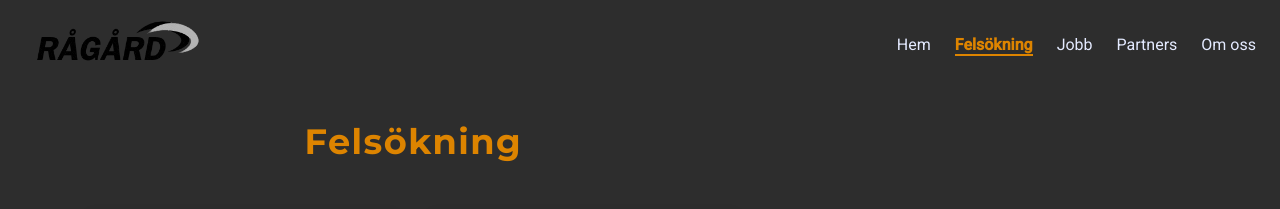
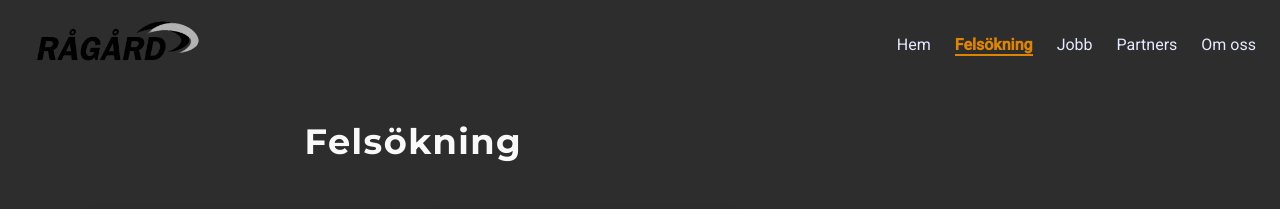
Before and after one commit to Jakob9916/ragard, a React (Vite) app in the folder ragard/: page /troubleshooting in a window 1280 px wide. Shown: the top 209 px of the page. Built offline with nearby package versions, Linux system fonts and the light colour scheme.

Commit message:
Update Troubleshooting images and adjust header color in styles

```diff
--- a/ragard/src/pages/Troubleshooting.tsx
+++ b/ragard/src/pages/Troubleshooting.tsx
@@ -2,7 +2,7 @@ import { Link } from 'react-router-dom';
 import '../styles/Troubleshooting.scss';
 import img3 from '../assets/d2.png';
 import img4 from '../assets/d1.png';
-import img5 from '../assets/d3.png';
+import img5 from '../assets/d4.png';
 
 const troubleshootingData = [
   {
--- a/ragard/src/styles/Troubleshooting.scss
+++ b/ragard/src/styles/Troubleshooting.scss
@@ -19,7 +19,7 @@
   h1 {
     text-align: center;
     margin-bottom: $spacing-large;
-    color: $primary-color;
+    color: $background-color-secondary;
     font-size: 2.2rem;
     letter-spacing: 0.04em;
   }
```
